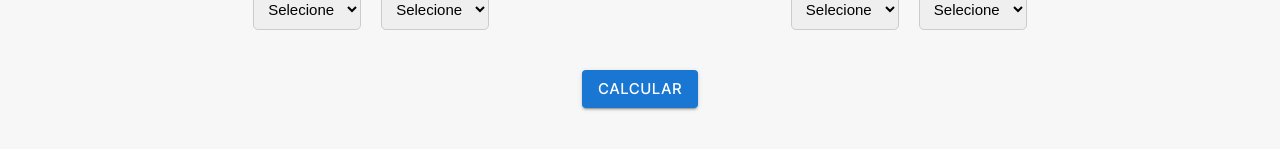
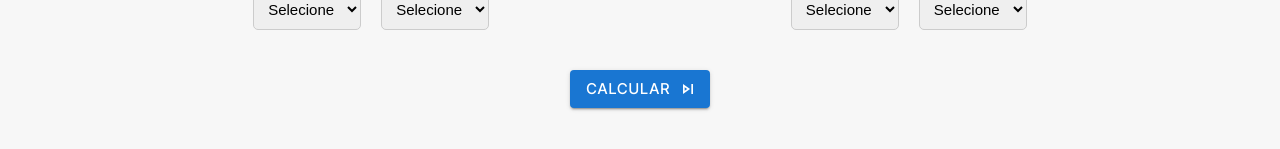
Before and after one commit to joao-porfirio/paintroom, a React (Create React App) app: page / in a window 1280 px wide. Shown: the part 533-682 px from the top of the page. Built offline with nearby package versions, Linux system fonts and the light colour scheme.

Commit message:
Incluindo icone de avanco no botao

```diff
--- a/src/components/Formulario.jsx
+++ b/src/components/Formulario.jsx
@@ -5,6 +5,7 @@
 import Box from '@mui/material/Box';
 import Button from '@mui/material/Button';
 import { Typography } from "@mui/material";
+import SkipNextOutlinedIcon from '@mui/icons-material/SkipNextOutlined';
 import { calculoMetroQuadrado } from '../api/calculos'
 import { sugerirQuantidadeLatasTinta } from '../api/calculos'
 import { useNavigate } from 'react-router-dom';
@@ -267,7 +268,7 @@
                         </article>
                     </div>
                 </div>
-                <Button variant="contained" id="btn-submit" type="submit" style={{fontFamily: 'Inter-Medium', marginBottom: '20px'}}>Calcular</Button>
+                <Button variant="contained" id="btn-submit" endIcon={<SkipNextOutlinedIcon />} type="submit" style={{fontFamily: 'Inter-Medium', marginBottom: '20px'}}>Calcular</Button>
             </form>
         </Box>
     );
```
